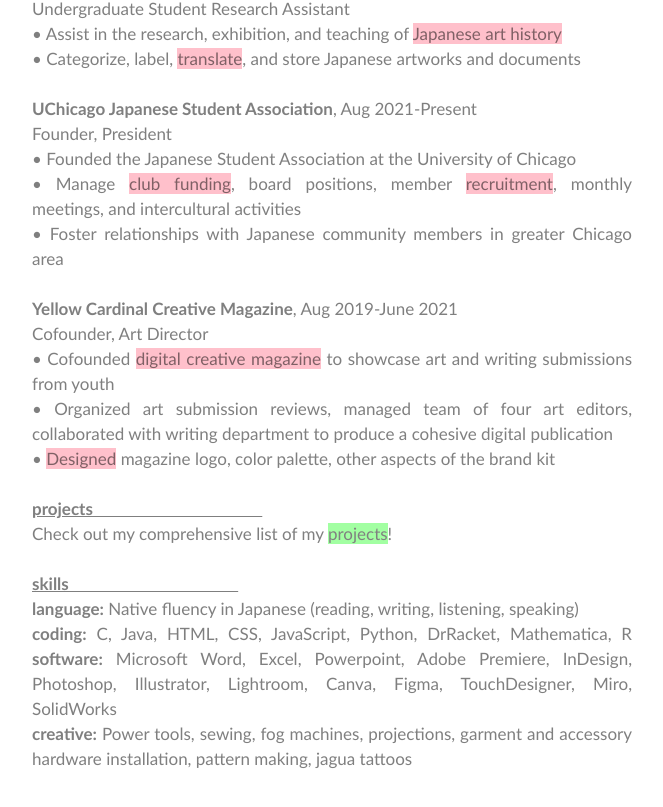
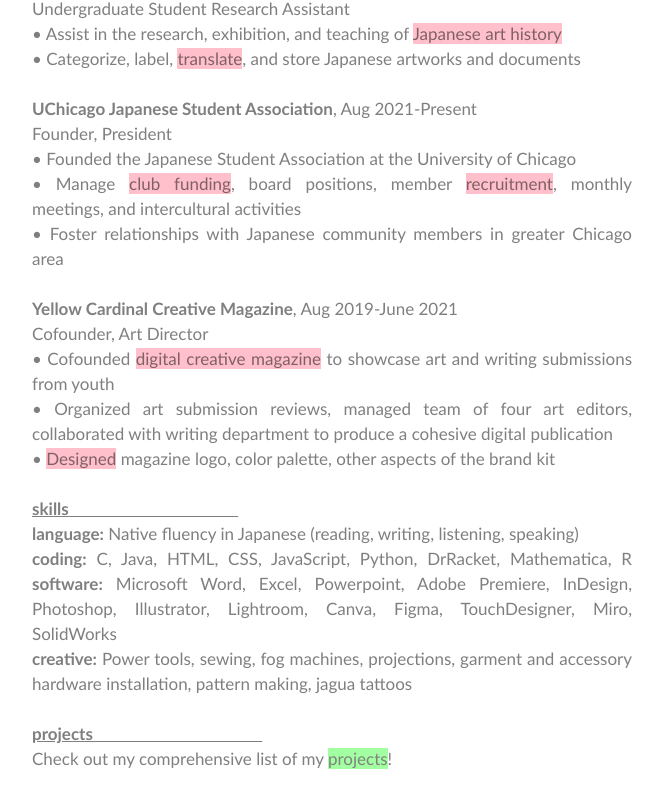
Before and after one commit to takaramarina/resume, a plain HTML site: page index.html in a window 1280 px wide. Shown: the part 1184-1991 px from the top of the page, without its empty margins (308-971 px from the left). Drawn offline with Linux system fonts and the light colour scheme.

Commit message:
changed order

```diff
--- a/index.html
+++ b/index.html
@@ -137,19 +137,19 @@
       produce a cohesive digital publication
       <br>• <span style="background-color: pink">Designed</span> magazine logo, color palette, other aspects of the brand kit
       <br><br>
+      <b><u>skills
+          &nbsp&nbsp&nbsp&nbsp&nbsp&nbsp&nbsp&nbsp&nbsp&nbsp&nbsp&nbsp&nbsp&nbsp&nbsp&nbsp&nbsp&nbsp&nbsp&nbsp&nbsp&nbsp&nbsp&nbsp&nbsp&nbsp&nbsp&nbsp&nbsp&nbsp&nbsp&nbsp&nbsp&nbsp&nbsp&nbsp&nbsp&nbsp&nbsp&nbsp</u></b>
+      <br>
+      <b>language:</b> Native fluency in Japanese (reading, writing, listening, speaking) <br>
+      <b>coding:</b> C, Java, HTML, CSS, JavaScript, Python, DrRacket, Mathematica, R
+      <b>software:</b> Microsoft Word, Excel, Powerpoint, Adobe Premiere, InDesign, Photoshop, Illustrator, Lightroom, Canva, Figma, TouchDesigner, Miro, SolidWorks <br>
+      <b>creative:</b> Power tools, sewing, fog machines, projections, garment and accessory hardware installation, pattern making, jagua tattoos <br> <br>
       <b><u>projects
           &nbsp&nbsp&nbsp&nbsp&nbsp&nbsp&nbsp&nbsp&nbsp&nbsp&nbsp&nbsp&nbsp&nbsp&nbsp&nbsp&nbsp&nbsp&nbsp&nbsp&nbsp&nbsp&nbsp&nbsp&nbsp&nbsp&nbsp&nbsp&nbsp&nbsp&nbsp&nbsp&nbsp&nbsp&nbsp&nbsp&nbsp&nbsp&nbsp&nbsp</u></b>
       <br>
       Check out my comprehensive list of my <a href="https://takaramarina.github.io/works/">
         <span style="background-color: rgba(100, 255, 100, 0.6)">projects</span></a>!
       <br><br>
-      <b><u>skills
-          &nbsp&nbsp&nbsp&nbsp&nbsp&nbsp&nbsp&nbsp&nbsp&nbsp&nbsp&nbsp&nbsp&nbsp&nbsp&nbsp&nbsp&nbsp&nbsp&nbsp&nbsp&nbsp&nbsp&nbsp&nbsp&nbsp&nbsp&nbsp&nbsp&nbsp&nbsp&nbsp&nbsp&nbsp&nbsp&nbsp&nbsp&nbsp&nbsp&nbsp</u></b>
-      <br>
-      <b>language:</b> Native fluency in Japanese (reading, writing, listening, speaking) <br>
-      <b>coding:</b> C, Java, HTML, CSS, JavaScript, Python, DrRacket, Mathematica, R
-      <b>software:</b> Microsoft Word, Excel, Powerpoint, Adobe Premiere, InDesign, Photoshop, Illustrator, Lightroom, Canva, Figma, TouchDesigner, Miro, SolidWorks <br>
-      <b>creative:</b> Power tools, sewing, fog machines, projections, garment and accessory hardware installation, pattern making, jagua tattoos
     </div>
     <br><br><br><br><br><br>
   </body>
```
